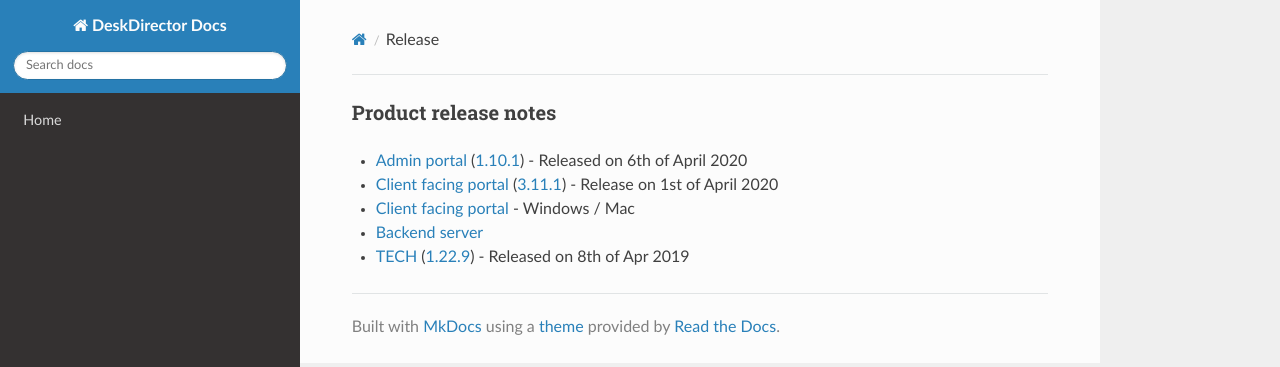
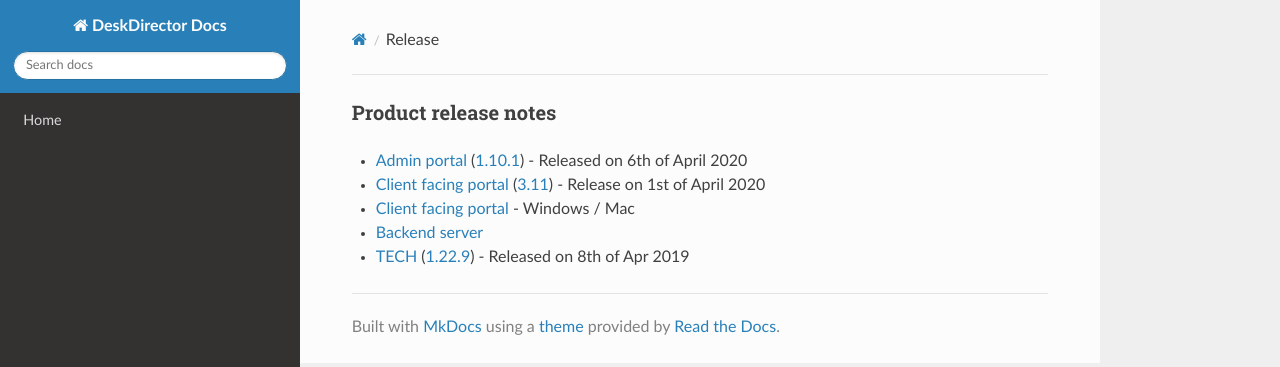
Before and after one commit to DeskDirector/docs, an MkDocs documentation site: the page built from docs/_contents/admin/home/release.md, in a window 1280 px wide. Shown: the top 367 px of the page. Built offline with MkDocs 1.6.1, drawn with Linux system fonts in a browser that asks for light colours; nearby versions of some CDN libraries; old or Windows-style settings are respelled for this version of MkDocs.

Commit message:
Update release.md

```diff
--- a/docs/_contents/admin/home/release.md
+++ b/docs/_contents/admin/home/release.md
@@ -1,6 +1,6 @@
 ### Product release notes
 * [Admin portal](/release-notes/admin) ([1.10.1](/release-notes/admin/v1.10.1)) - Released on 6th of April 2020
-* [Client facing portal](/release-notes/portal) ([3.11.1](/release-notes/portal/v3.11.0)) - Release on 1st of April 2020
+* [Client facing portal](/release-notes/portal) ([3.11](/release-notes/portal/v3.11)) - Release on 1st of April 2020
 * [Client facing portal](https://help.deskdirector.com/article/4uzjpwaiou-dd-portal-changelog) - Windows / Mac
 * [Backend server](https://help.deskdirector.com/article/5ml4ieesph-server-changelog)
 * [TECH](/release-notes/tech) ([1.22.9](/release-notes/tech/v1.22)) - Released on 8th of Apr 2019
```
